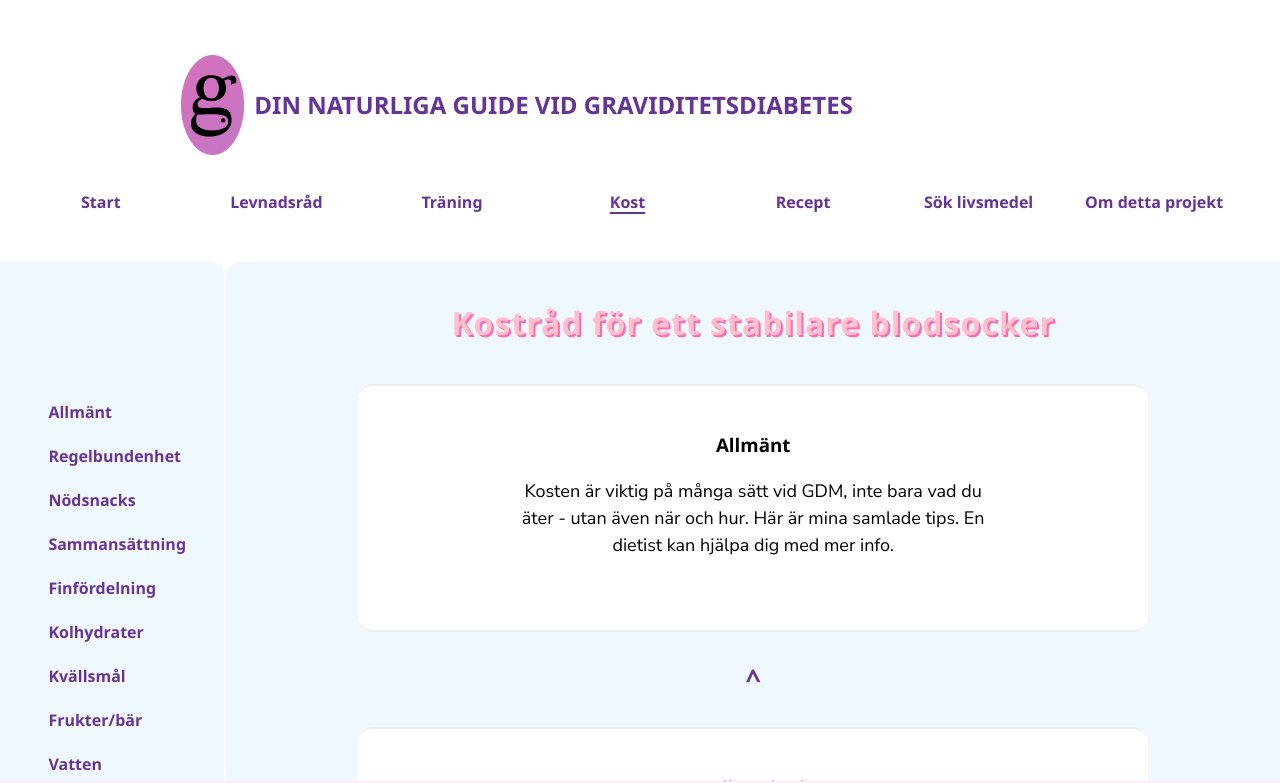
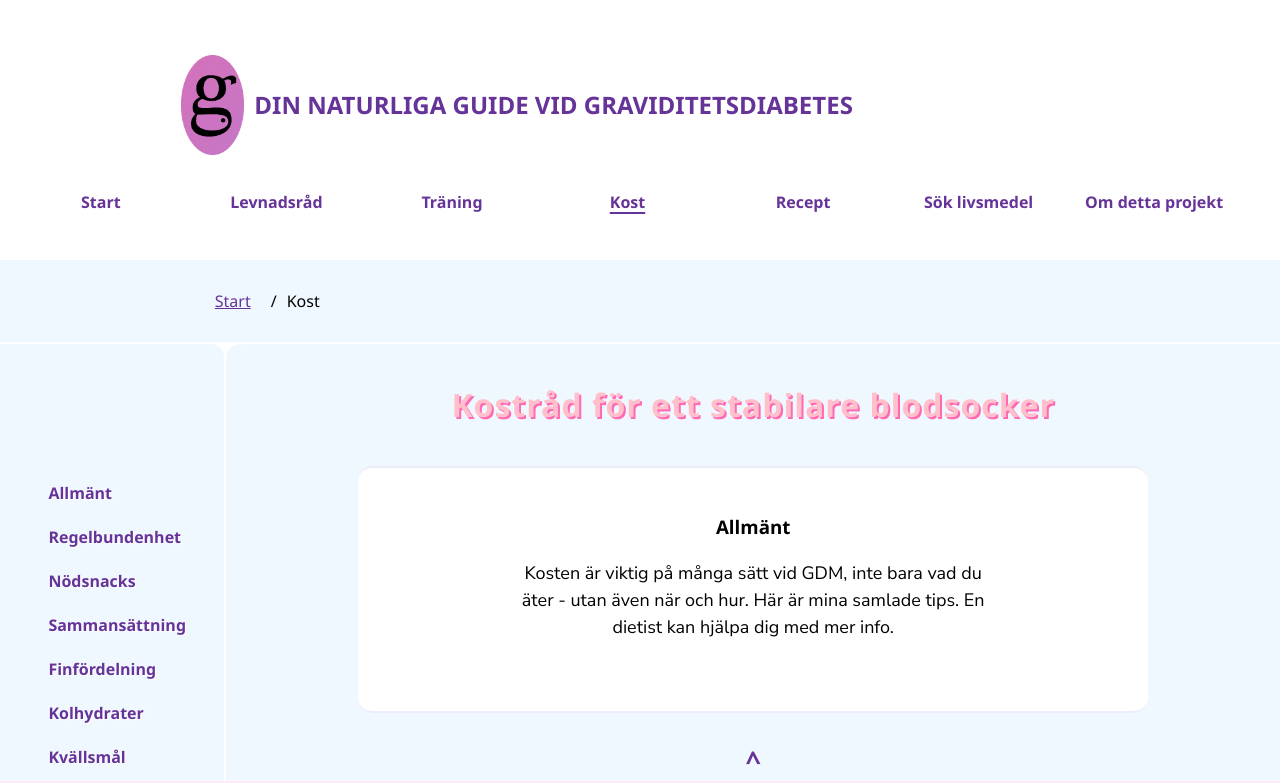
Before and after one commit to Ayngie/natural-guide-to-gestational-diabetes, a React (Vite) app: page /natural-guide-to-gestational-diabetes/food in a window 1280 px wide. Shown: the top 783 px of the page. Built offline with nearby package versions, Linux system fonts and the light colour scheme.

Commit message:
✨ feat: added breadcrumbs elements + styles to project

```diff
--- /dev/null
+++ b/src/components/ForwardSlash.tsx
@@ -0,0 +1,7 @@
+import { StyledForwardSlash } from "./styles/StyledTexts";
+
+export const ForwardSlash = () => {
+  return (
+    <StyledForwardSlash>/</StyledForwardSlash>
+    );
+};
--- a/src/components/pages/AboutProject.tsx
+++ b/src/components/pages/AboutProject.tsx
@@ -2,9 +2,10 @@ import { useEffect } from "react";
 import envelopeIcon from "/envelope-heart-fill.svg";
 import linkedInIcon from "/linkedin.svg";
 import gitHubIcon from "/github.svg";
+import { ForwardSlash } from "../ForwardSlash";
 import { LinkToTop } from "../LinkToTop";
-import { StyledAboutSection, ParagraphWrapper } from "../styles/StyledWrappers";
-import { StyledHeading, Paragraph, BoldText, TextLink, MySignature, IconLink } from "../styles/StyledTexts";
+import { StyledAboutSection, ParagraphWrapper, Breadcrumbs } from "../styles/StyledWrappers";
+import { StyledHeading, Paragraph, BoldText, TextLink, MySignature, IconLink, StyledBreadcrumb } from "../styles/StyledTexts";
 import { StyledIcon } from "../styles/StyledIcon";
 
 export const AboutProject = () => {
@@ -24,6 +25,12 @@ export const AboutProject = () => {
   }, []);
 
   return (
+    <>
+      <Breadcrumbs>
+        <StyledBreadcrumb href="/natural-guide-to-gestational-diabetes/" aria-label="Link to Home">Start</StyledBreadcrumb> <ForwardSlash/>
+        <p>Om detta projekt</p>
+      </Breadcrumbs>
+
       <StyledAboutSection>
         <StyledHeading>Om detta projekt</StyledHeading>
         <ParagraphWrapper>
@@ -88,5 +95,6 @@ export const AboutProject = () => {
 
         </ParagraphWrapper>
       </StyledAboutSection>
+    </>
   );
 };
--- a/src/components/pages/FoodAdvice.tsx
+++ b/src/components/pages/FoodAdvice.tsx
@@ -2,9 +2,10 @@ import React, { useEffect } from 'react';
 import AnchorLink from "react-anchor-link-smooth-scroll";
 import articles from "../../data/articles.json";
 import { IArticlesData } from "../../models/IArticlesData";
+import { ForwardSlash } from '../ForwardSlash';
 import { LinkToTop } from "../LinkToTop";
-import { StyledGrid, StyledAside, StyledSideNav, StyledSplitSection, StyledArticle, ParagraphWrapper } from "../styles/StyledWrappers";
-import { StyledHeadingMobile, StyledHeadingDesktop, Paragraph, StyledSideNavLink, TextLink } from "../styles/StyledTexts";
+import { StyledGrid, StyledAside, StyledSideNav, StyledSplitSection, StyledArticle, ParagraphWrapper, Breadcrumbs } from "../styles/StyledWrappers";
+import { StyledHeadingMobile, StyledHeadingDesktop, Paragraph, StyledSideNavLink, TextLink, StyledBreadcrumb } from "../styles/StyledTexts";
 
 export const FoodAdvice = () => {
   useEffect(() => {
@@ -46,6 +47,11 @@ export const FoodAdvice = () => {
 
   return (
     <section>
+      <Breadcrumbs>
+        <StyledBreadcrumb href="/natural-guide-to-gestational-diabetes/" aria-label="Link to Home">Start</StyledBreadcrumb> <ForwardSlash/>
+        <p>Kost</p>
+      </Breadcrumbs>
+
       <StyledHeadingMobile>Kostråd för ett stabilare blodsocker</StyledHeadingMobile>
       <StyledGrid>
         <StyledAside>
--- a/src/components/pages/LifeAdvice.tsx
+++ b/src/components/pages/LifeAdvice.tsx
@@ -2,9 +2,10 @@ import React, { useEffect } from 'react';
 import AnchorLink from "react-anchor-link-smooth-scroll";
 import articles from "../../data/articles.json";
 import { IArticlesData } from "../../models/IArticlesData";
+import { ForwardSlash } from '../ForwardSlash';
 import { LinkToTop } from "../LinkToTop";
-import { StyledGrid, StyledAside, StyledSideNav, StyledSplitSection, StyledArticle, ParagraphWrapper } from "../styles/StyledWrappers";
-import { StyledHeadingMobile, StyledHeadingDesktop, Paragraph, StyledSideNavLink, TextLink } from "../styles/StyledTexts";
+import { StyledGrid, StyledAside, StyledSideNav, StyledSplitSection, StyledArticle, ParagraphWrapper, Breadcrumbs } from "../styles/StyledWrappers";
+import { StyledHeadingMobile, StyledHeadingDesktop, Paragraph, StyledSideNavLink, StyledBreadcrumb, TextLink } from "../styles/StyledTexts";
 
 export const LifeAdvice = () => {
   useEffect(() => {
@@ -46,6 +47,11 @@ export const LifeAdvice = () => {
 
   return (
     <section>
+      <Breadcrumbs>
+        <StyledBreadcrumb href="/natural-guide-to-gestational-diabetes/" aria-label="Link to Home">Start</StyledBreadcrumb> <ForwardSlash/>
+        <p>Levnadsråd</p>
+      </Breadcrumbs>
+
       <StyledHeadingMobile>Levnadsråd för ett stabilare blodsocker</StyledHeadingMobile>
       <StyledGrid>
         <StyledAside>
--- a/src/components/pages/RecipeTips.tsx
+++ b/src/components/pages/RecipeTips.tsx
@@ -3,9 +3,10 @@ import AnchorLink from "react-anchor-link-smooth-scroll";
 import articles from "../../data/articles.json";
 import { IArticlesData } from "../../models/IArticlesData";
 import { LinkToTop } from "../LinkToTop";
-import { StyledGrid, StyledAside, StyledSideNav, StyledSplitSection, StyledRecipeArticle, IngredientsWrapper, ParagraphWrapper } from "../styles/StyledWrappers";
-import { StyledHeadingMobile, StyledHeadingDesktop, Paragraph, StyledSideNavLink } from "../styles/StyledTexts";
+import { StyledGrid, StyledAside, StyledSideNav, StyledSplitSection, StyledRecipeArticle, IngredientsWrapper, ParagraphWrapper, Breadcrumbs } from "../styles/StyledWrappers";
+import { StyledHeadingMobile, StyledHeadingDesktop, Paragraph, StyledSideNavLink, StyledBreadcrumb } from "../styles/StyledTexts";
 import { StyledInput } from '../styles/StyledInput';
+import { ForwardSlash } from '../ForwardSlash';
 
 export const RecipeTips = () => {
   useEffect(() => {
@@ -62,6 +63,11 @@ export const RecipeTips = () => {
 
   return (
     <section>
+      <Breadcrumbs>
+        <StyledBreadcrumb href="/natural-guide-to-gestational-diabetes/" aria-label="Link to Home">Start</StyledBreadcrumb> <ForwardSlash/>
+        <p>Recept</p>
+      </Breadcrumbs>
+
       <StyledHeadingMobile>Recepttips för ett stabilare blodsocker</StyledHeadingMobile>
 
       <StyledGrid>
--- a/src/components/pages/SearchFood.tsx
+++ b/src/components/pages/SearchFood.tsx
@@ -2,7 +2,9 @@ import { useEffect, useState } from "react";
 import { LocalJSONSearch } from "../search/searchMethods/LocalJSONSearch";
 // import { SwedishSearch } from "../search/searchMethods/SwedishSearch";
 // import { EnglishSearch } from "../search/EnglishSearch";
-import { StyledFullSection } from "../styles/StyledWrappers";
+import { ForwardSlash } from "../ForwardSlash";
+import { Breadcrumbs, StyledFullSection } from "../styles/StyledWrappers";
+import { StyledBreadcrumb } from "../styles/StyledTexts";
 
 export const SearchFood = () => {
   useEffect(() => {
@@ -23,10 +25,17 @@ export const SearchFood = () => {
   const [isLoading, setIsLoading] = useState<boolean>(false);
 
   return (
-    <StyledFullSection>
-      <LocalJSONSearch isLoading={isLoading} setIsLoading={setIsLoading}></LocalJSONSearch>
-      {/* <SwedishSearch isLoading={isLoading} setIsLoading={setIsLoading}></SwedishSearch> */}
-      {/* <EnglishSearch isLoading={isLoading} setIsLoading={setIsLoading}></EnglishSearch> */}
-    </StyledFullSection>
+    <>
+      <Breadcrumbs>
+        <StyledBreadcrumb href="/natural-guide-to-gestational-diabetes/" aria-label="Link to Home">Start</StyledBreadcrumb> <ForwardSlash/>
+        <p>Sök livsmedel</p>
+      </Breadcrumbs>
+
+      <StyledFullSection>
+        <LocalJSONSearch isLoading={isLoading} setIsLoading={setIsLoading}></LocalJSONSearch>
+        {/* <SwedishSearch isLoading={isLoading} setIsLoading={setIsLoading}></SwedishSearch> */}
+        {/* <EnglishSearch isLoading={isLoading} setIsLoading={setIsLoading}></EnglishSearch> */}
+      </StyledFullSection>
+    </>
   );
 };
--- a/src/components/pages/TrainingAdvice.tsx
+++ b/src/components/pages/TrainingAdvice.tsx
@@ -2,9 +2,10 @@ import React, { useEffect } from 'react';
 import AnchorLink from "react-anchor-link-smooth-scroll";
 import articles from "../../data/articles.json";
 import { IArticlesData } from "../../models/IArticlesData";
+import { ForwardSlash } from '../ForwardSlash';
 import { LinkToTop } from "../LinkToTop";
-import { StyledGrid, StyledAside, StyledSideNav, StyledSplitSection, StyledArticle, ParagraphWrapper } from "../styles/StyledWrappers";
-import { StyledHeadingMobile, StyledHeadingDesktop, Paragraph, StyledSideNavLink, TextLink } from "../styles/StyledTexts";
+import { StyledGrid, StyledAside, StyledSideNav, StyledSplitSection, StyledArticle, ParagraphWrapper, Breadcrumbs } from "../styles/StyledWrappers";
+import { StyledHeadingMobile, StyledHeadingDesktop, Paragraph, StyledSideNavLink, TextLink, StyledBreadcrumb } from "../styles/StyledTexts";
 
 export const TrainingAdvice = () => {
   useEffect(() => {
@@ -46,6 +47,10 @@ export const TrainingAdvice = () => {
 
   return (
     <section>
+      <Breadcrumbs>
+        <StyledBreadcrumb href="/natural-guide-to-gestational-diabetes/" aria-label="Link to Home">Start</StyledBreadcrumb> <ForwardSlash/>
+        <p>Träning</p>
+      </Breadcrumbs>
       <StyledHeadingMobile>Träningstips för ett stabilare blodsocker</StyledHeadingMobile>
       <StyledGrid>
         <StyledAside>
--- a/src/components/styles/StyledTexts.ts
+++ b/src/components/styles/StyledTexts.ts
@@ -91,6 +91,12 @@ export const StyledLinks = styled.span `
 export const TextLink = styled.a `
     color: rebeccapurple;
 `;
+
+export const StyledBreadcrumb = styled(TextLink) `
+    color: rebeccapurple;
+    padding: 10px;
+`;
+
 export const IconLink = styled.a `
     color: rebeccapurple;
     text-decoration: none;
@@ -109,3 +115,8 @@ export const UpSymbol = styled.p `
         text-decoration: none;
     }
 `;
+
+export const StyledForwardSlash = styled.span `
+    padding-left: 10px;
+    padding-right: 10px;
+`;
--- a/src/components/styles/StyledWrappers.ts
+++ b/src/components/styles/StyledWrappers.ts
@@ -8,6 +8,23 @@ export const ParagraphWrapper = styled.div `
     align-items: center;
 `;
 
+export const Breadcrumbs = styled.div `
+    display: flex;
+    flex-direction: row;
+    justify-content: center;
+    align-items: center;
+    /* width: 50%; */
+    padding: 3%;
+
+    @media screen and (min-width: 1000px) {
+        padding: 1%;
+        width: 50%;
+        justify-content: left;
+        margin-left: 15%;
+
+    }
+
+`;
 /* ----------------------  Full page Layout  ---------------------- */
 
 export const StyledFullSection = styled.section `
```
Lines whose indentation alone changed are shown as unchanged.
